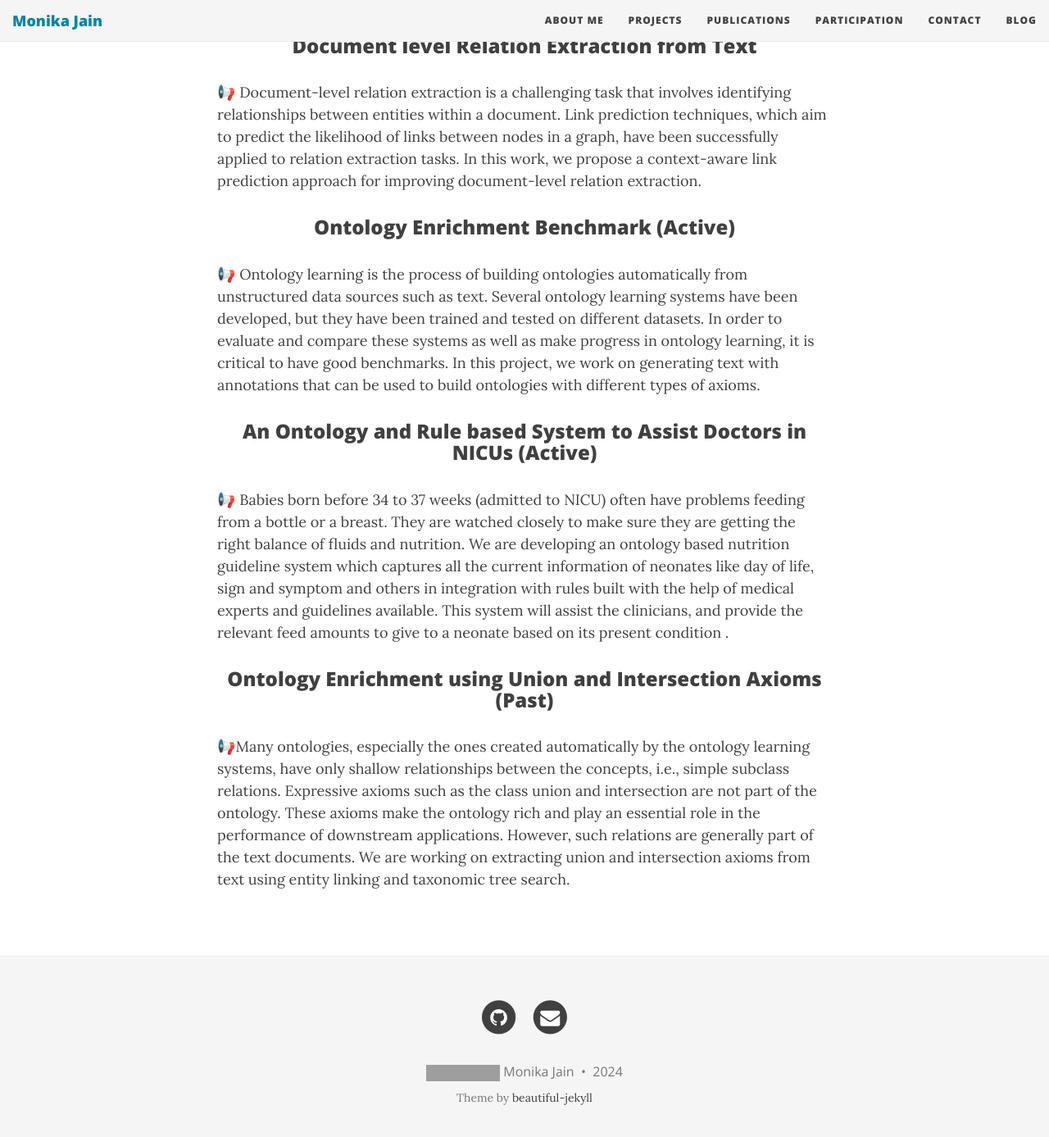
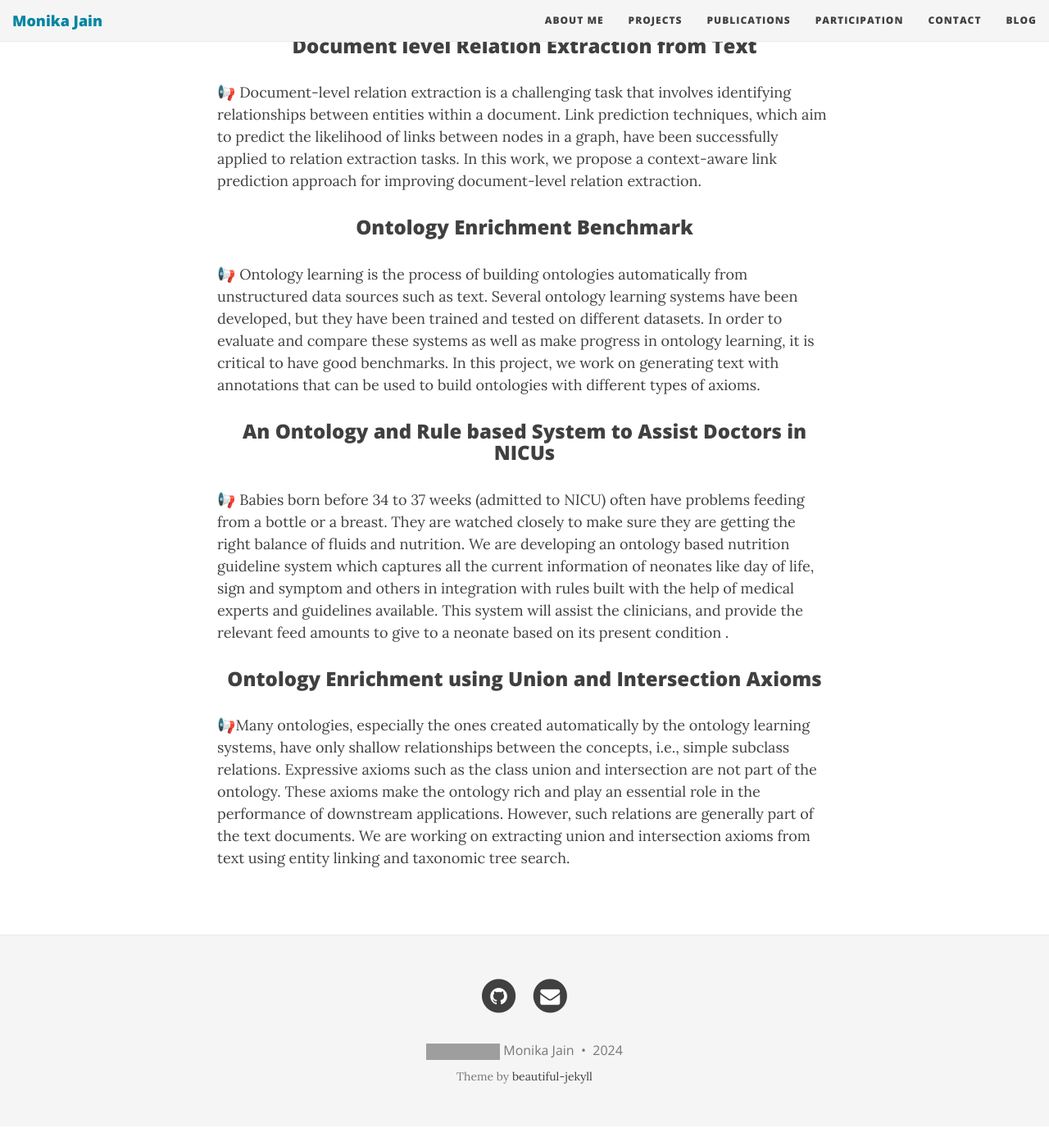
Before and after one commit to MonikaJain19/MonikaJain19.github.io, a Jekyll site: the page built from projects.md, in a window 1280 px wide and 1400 px high, scrolled down 613 px. Shown: the top 1387 px of the window at 82% size. Built offline with Jekyll 4.4.1, drawn with Linux system fonts in a browser that asks for light colours; nearby versions of some CDN libraries; grey boxes are pictures that could not be loaded.

Commit message:
Update projects.md

```diff
--- a/projects.md
+++ b/projects.md
@@ -18,19 +18,19 @@ List of <b>projects</b> that I am currently working on.
 📢  Document-level relation extraction is a challenging task that involves identifying relationships between entities within a document. Link prediction techniques, which aim to predict the likelihood of links between nodes in a graph, have been successfully applied to relation extraction tasks. In this work, we propose a context-aware link prediction approach for improving document-level relation extraction.
 </p>
 
-### <center>Ontology Enrichment Benchmark (Active) </center>
+### <center>Ontology Enrichment Benchmark </center>
 <p align="left">
 📢 Ontology learning is the process of building ontologies automatically from unstructured data sources such as text. Several ontology learning systems have been developed, but they have been trained and tested on different datasets. In order to evaluate and compare these systems as well as make progress in ontology learning, it is critical to have good benchmarks. In this project, we work on generating text with annotations that can be used to build ontologies with different types of axioms.
 </p>
 
 
-### <center>An Ontology and Rule based System to Assist Doctors in NICUs (Active)</center>
+### <center>An Ontology and Rule based System to Assist Doctors in NICUs </center>
 <p align="left">
 📢
 Babies born before 34 to 37 weeks (admitted to NICU) often have problems feeding from a bottle or a breast. They are watched closely to make sure they are getting the right balance of fluids and nutrition. We are developing an ontology based nutrition guideline system which captures all the current information of neonates like day of life, sign and symptom and others in  integration with rules built with the help of medical experts and guidelines available. This system will assist the clinicians, and provide the relevant feed amounts to give to a neonate based on its present condition .
 </p>
 
-### <center>Ontology Enrichment using Union and Intersection Axioms (Past)</center>
+### <center>Ontology Enrichment using Union and Intersection Axioms </center>
 <p align="left">
 📢Many  ontologies,  especially  the  ones  created  automatically by the ontology learning systems, have only shallow relationships  between  the  concepts,  i.e.,  simple  subclass  relations. Expressive axioms such as the class union and intersection are not part of the ontology. These axioms make the ontology  rich  and  play  an  essential  role  in  the  performance  of downstream  applications.  However,  such  relations  are  generally part of the text documents. We are working on extracting union and intersection axioms from text using entity linking and taxonomic tree search.
 </p>
```
